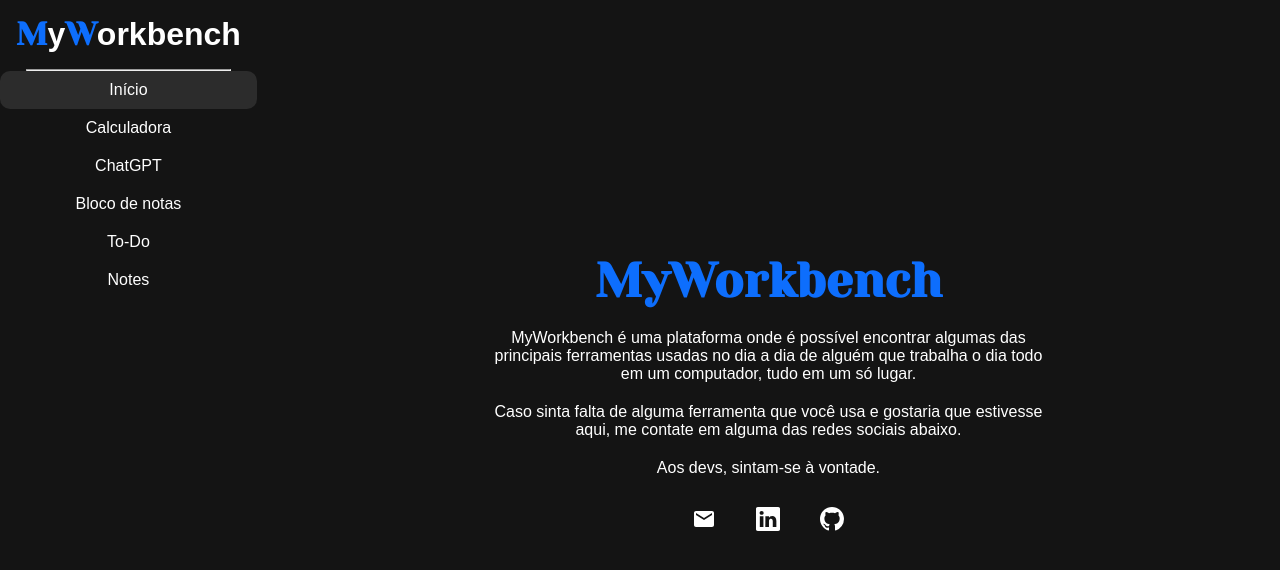
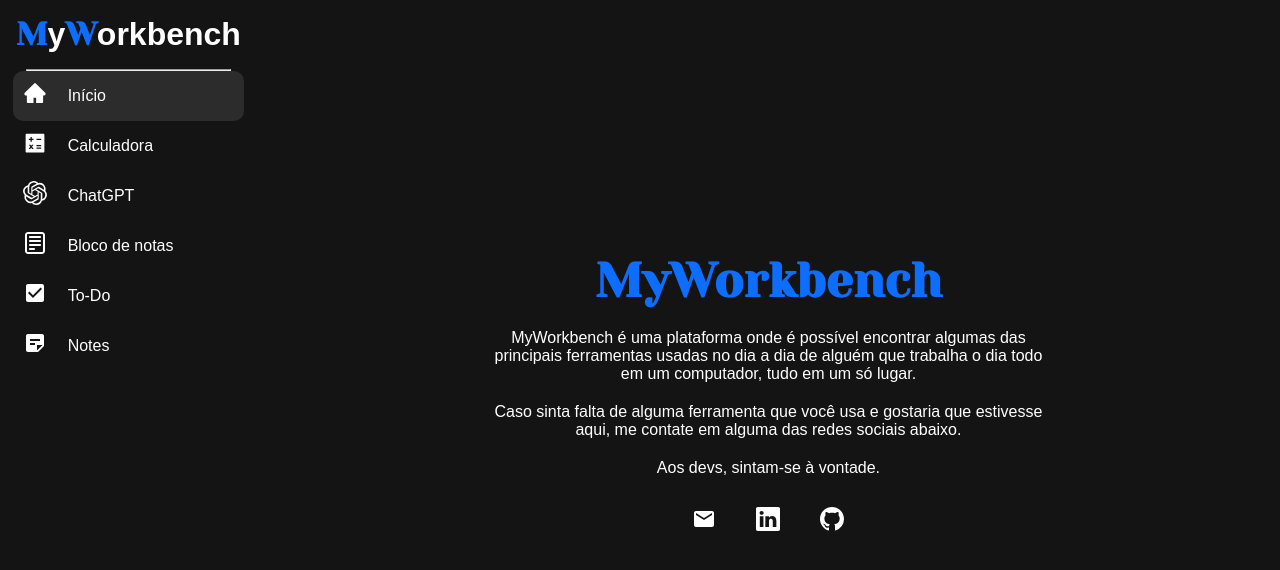
Before and after one commit to joao-mororo/my-workbench, a React (Create React App) app: page / in a window 1280 px wide. Shown: the top 570 px of the page. Built offline with nearby package versions, Linux system fonts and the light colour scheme.

Commit message:
add icons in sidebar

```diff
--- /dev/null
+++ b/src/components/Constants.js
@@ -0,0 +1,38 @@
+import { AiFillHome, AiFillCalculator } from 'react-icons/ai'
+import { SiOpenai } from 'react-icons/si'
+import { IoMdCheckbox } from 'react-icons/io'
+import { CgNotes } from 'react-icons/cg'
+import { MdStickyNote2 } from 'react-icons/md'
+
+export const navItems = [
+    {
+        icon: <AiFillHome />,
+        display: 'Início',
+        to: '/',
+    },
+    {
+        icon: <AiFillCalculator />,
+        display: 'Calculadora',
+        to: '/calculator'
+    },
+    {
+        icon: <SiOpenai />,
+        display: 'ChatGPT',
+        to: '/chatgpt'
+    },
+    {
+        icon: <CgNotes />,
+        display: 'Bloco de notas',
+        to: '/notepad'
+    },
+    {
+        icon: <IoMdCheckbox />,
+        display: 'To-Do',
+        to: '/todo'
+    },
+    {
+        icon: <MdStickyNote2 />,
+        display: 'Notes',
+        to: '/notes'
+    },
+]
--- a/src/components/sidebar/Sidebar.jsx
+++ b/src/components/sidebar/Sidebar.jsx
@@ -1,33 +1,7 @@
 import React, { useState, useEffect } from 'react'
+import { navItems } from '../Constants'
 import { Link, useLocation } from 'react-router-dom'
 import './Style.css'
-
-const sidebarNavItems = [
-    {
-        display: 'Início',
-        to: '/',
-    },
-    {
-        display: 'Calculadora',
-        to: 'calculator'
-    },
-    {
-        display: 'ChatGPT',
-        to: 'chatgpt'
-    },
-    {
-        display: 'Bloco de notas',
-        to: 'notepad'
-    },
-    {
-        display: 'To-Do',
-        to: 'todo'
-    },
-    {
-        display: 'Notes',
-        to: 'notes'
-    },
-]
 
 const Sidebar = () => {
     const [activeIndex, setActiveIndex] = useState(0);
@@ -35,8 +9,9 @@ const Sidebar = () => {
 
     // change active index
     useEffect(() => {
-        const curPath = window.location.pathname.split('/')[1];
-        const activeItem = sidebarNavItems.findIndex(item => item.to === curPath);
+        // const curPath = window.location.pathname.split('/')[1];
+        const curPath = window.location.pathname;
+        const activeItem = navItems.findIndex(item => item.to === curPath);
         setActiveIndex(curPath.length === 0 ? 0 : activeItem);
     }, [location])
 
@@ -45,9 +20,9 @@ const Sidebar = () => {
             <h1><span style={{color: '#0d6efd'}}>M</span>y<span style={{color: '#0d6efd'}}>W</span>orkbench</h1>
             <hr />
             <div className='nav-container'>
-                {sidebarNavItems.map((item, i) => (
+                {navItems.map((item, i) => (
                     <Link to={item.to} key={i} className={`sidebar-item ${activeIndex === i ? 'active' : ''}`}>
-                        {item.display}
+                        <span className="icon">{item.icon && item.icon}</span> {item.display}
                     </Link>
                 ))}
             </div>
--- a/src/components/sidebar/Style.css
+++ b/src/components/sidebar/Style.css
@@ -25,13 +25,21 @@
 }
 
 .sidebar a {
+    display: flex;
+    gap: 1.3rem;
+    align-items: center;
     text-decoration: none;
     color: #fff;
-    width: 100%;
-    text-align: center;
-    padding: 10px 0;
+    width: 90%;
+    text-align: start;
+    padding: 10px;
+    /* padding: 10px 0; */
     border-radius: 10px;
     transition: .2s;
+}
+
+.sidebar .icon {
+    font-size: 1.5rem;
 }
 
 .sidebar a:hover,
--- a/src/pages/MobileMenu.jsx
+++ b/src/pages/MobileMenu.jsx
@@ -1,35 +1,9 @@
 import React from "react";
 import { Link } from "react-router-dom";
+import { navItems } from "../components/Constants";
 import "../styles/MobileMenu.css"
 
 export default function Menu() {
-    const navItems = [
-        {
-            display: 'Início',
-            to: '/',
-        },
-        {
-            display: 'Calculadora',
-            to: '/calculator'
-        },
-        {
-            display: 'ChatGPT',
-            to: '/chatgpt'
-        },
-        {
-            display: 'Bloco de notas',
-            to: '/notepad'
-        },
-        {
-            display: 'To-Do',
-            to: '/todo'
-        },
-        {
-            display: 'Notes',
-            to: '/notes'
-        },
-    ]
-
     return (
         <div className="menu">
             <div className="menuHeader">
```
